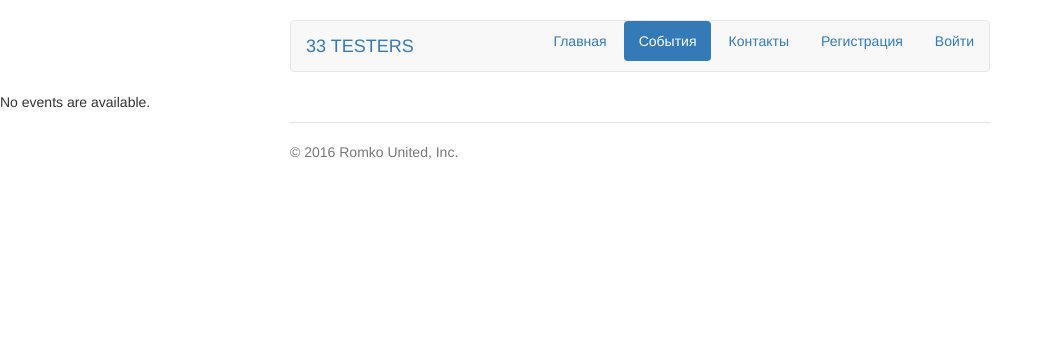
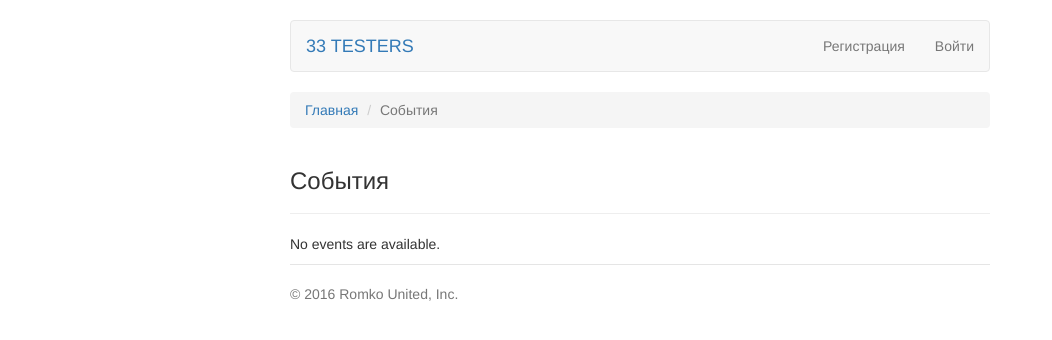
Before and after one commit to romesh33/django_mango_site, a Django app: page /events/ in a window 1280 px wide. Shown: the top 340 px of the page, without its empty margins (0-1052 px from the left). Run offline with Django 3.2, Linux system fonts and the light colour scheme; data that the repository does not hold is empty; some libraries are stand-ins or nearby versions.

Commit message:
Few bootstrap changes.

```diff
--- a/t2t/bugs/templates/bugs/new_ticket.html
+++ b/t2t/bugs/templates/bugs/new_ticket.html
@@ -5,6 +5,12 @@
 {% block content %}
 {% load staticfiles %}
 <div class="container">
+    <ol class="breadcrumb">
+        <li><a href="{% url 'main' %}">Главная</a></li>
+        <li><a href="{% url 'events:events' %}">События</a></li>
+        <li><a href="{% url 'events:event' event.id %}">{{ event.event_name }}</a></li>
+        <li class="active">Новый тикет</li>
+    </ol>
     <div class="page-header">
         <h3>Создание нового тикета для события {{ event.event_name }}</h3>
     </div>
--- a/t2t/cabinet/templates/cabinet/cabinet_main.html
+++ b/t2t/cabinet/templates/cabinet/cabinet_main.html
@@ -12,7 +12,7 @@
         Имя пользователя: {{ user.username }}<br>
         {% if userprofile != 0 %}
             {% if userprofile.picture != 0 %}
-                <img class="thumbnail" src="{{ userprofile.picture|cut:'t2t' }}">
+                <img class="thumbnail img-responsive" src="{{ userprofile.picture|cut:'t2t' }}">
             {% else %}
                 <b>У пользователя нет картинки профиля.</b>
             {% endif %}
--- a/t2t/events/templates/events/event.html
+++ b/t2t/events/templates/events/event.html
@@ -11,6 +11,11 @@
 
 {% block content %}
 <div class="container">
+    <ol class="breadcrumb">
+        <li><a href="{% url 'main' %}">Главная</a></li>
+        <li><a href="{% url 'events:events' %}">События</a></li>
+        <li class="active">{{ event.event_name }}</li>
+    </ol>
     <div class="page-header">
             <h3>{{ event.event_name }}</h3>
         </div>
--- a/t2t/events/templates/events/events.html
+++ b/t2t/events/templates/events/events.html
@@ -2,28 +2,19 @@
 
 {% block title %}События{% endblock %}
 
-{% block navigation %}
-          <nav>
-          <ul class="nav nav-pills pull-right">
-            <li role="presentation"><a href="{% url 'main' %}">Главная</a></li>
-			<li role="presentation" class="active"><a href="#">События</a></li>
-            <li role="presentation"><a href="{% url 'contacts' %}">Контакты</a></li>
-			{% if user.is_authenticated %}
-				<li role="presentation"><a href="{% url 'logout' %}">Выйти</a></li>
-			{% else %}
-				<li role="presentation"><a href="{% url 'register' %}">Регистрация</a></li>
-				<li role="presentation"><a href="{% url 'login' %}">Войти</a></li>
-			{% endif %}
-          </ul>
-          </nav>
-{% endblock %}
-
 {% block content %}
-<div>
+<div class="container">
+	<ol class="breadcrumb">
+        <li><a href="{% url 'main' %}">Главная</a></li>
+        <li class="active">События</li>
+    </ol>
+    <div class="page-header">
+        <h3>Cобытия</h3>
+    </div>
 	{% if next_events_list %}
 		<ul>Следующие события:
 		{% for event in next_events_list %}
-				<li><a href="{% url 'event' event.id %}">{{ event.event_name }}</a></li>
+			<li><a href="{% url 'events:event' event.id %}">{{ event.event_name }}</a></li>
 		{% endfor %}
 		</ul>
 		{% else %}
```
Also changed, not shown: t2t/bugs/templates/bugs/ticket_list.html (+7 -0 lines), t2t/templates/main.html (+6 -3 lines). Lines whose indentation alone changed are shown as unchanged.
